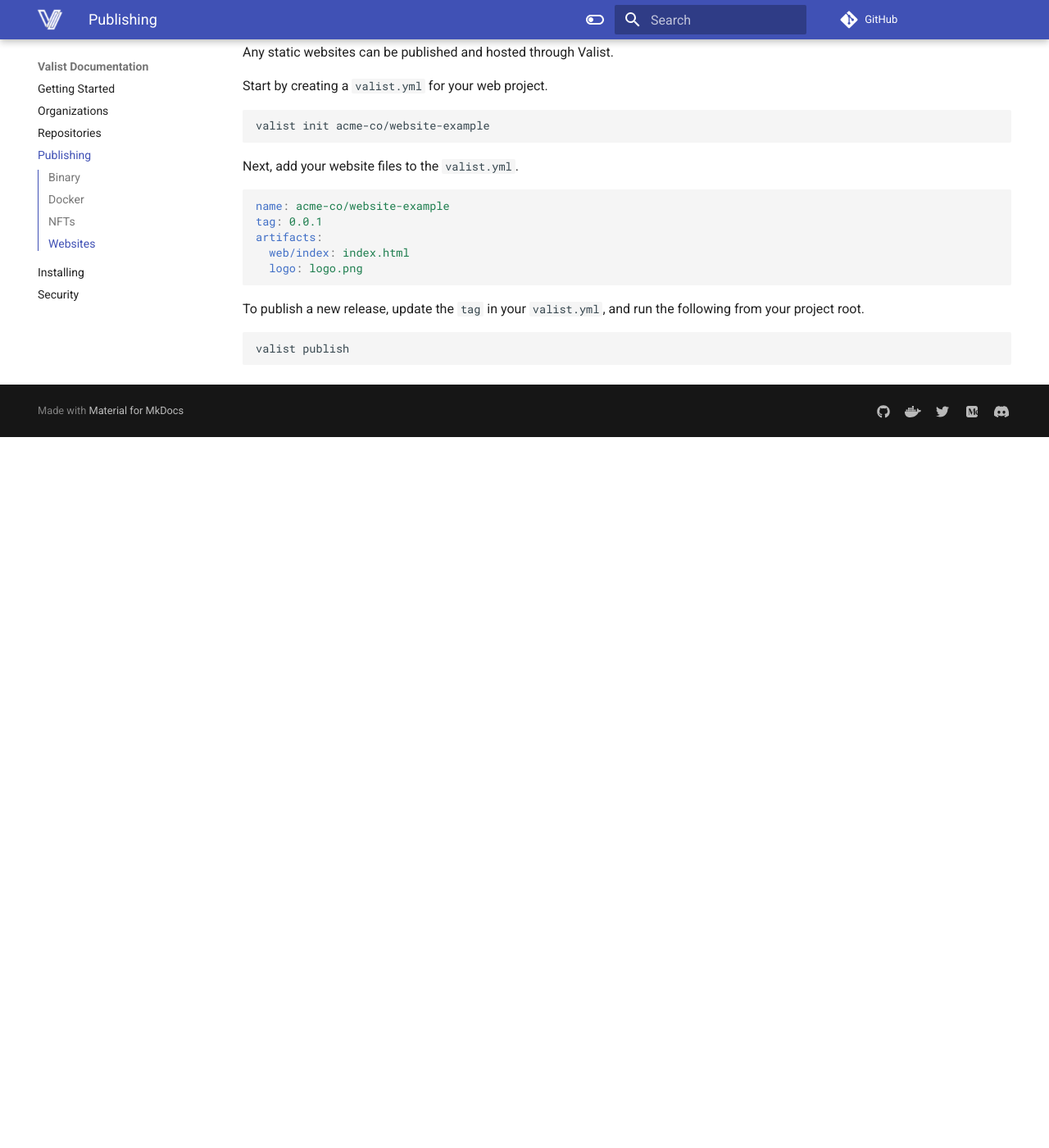
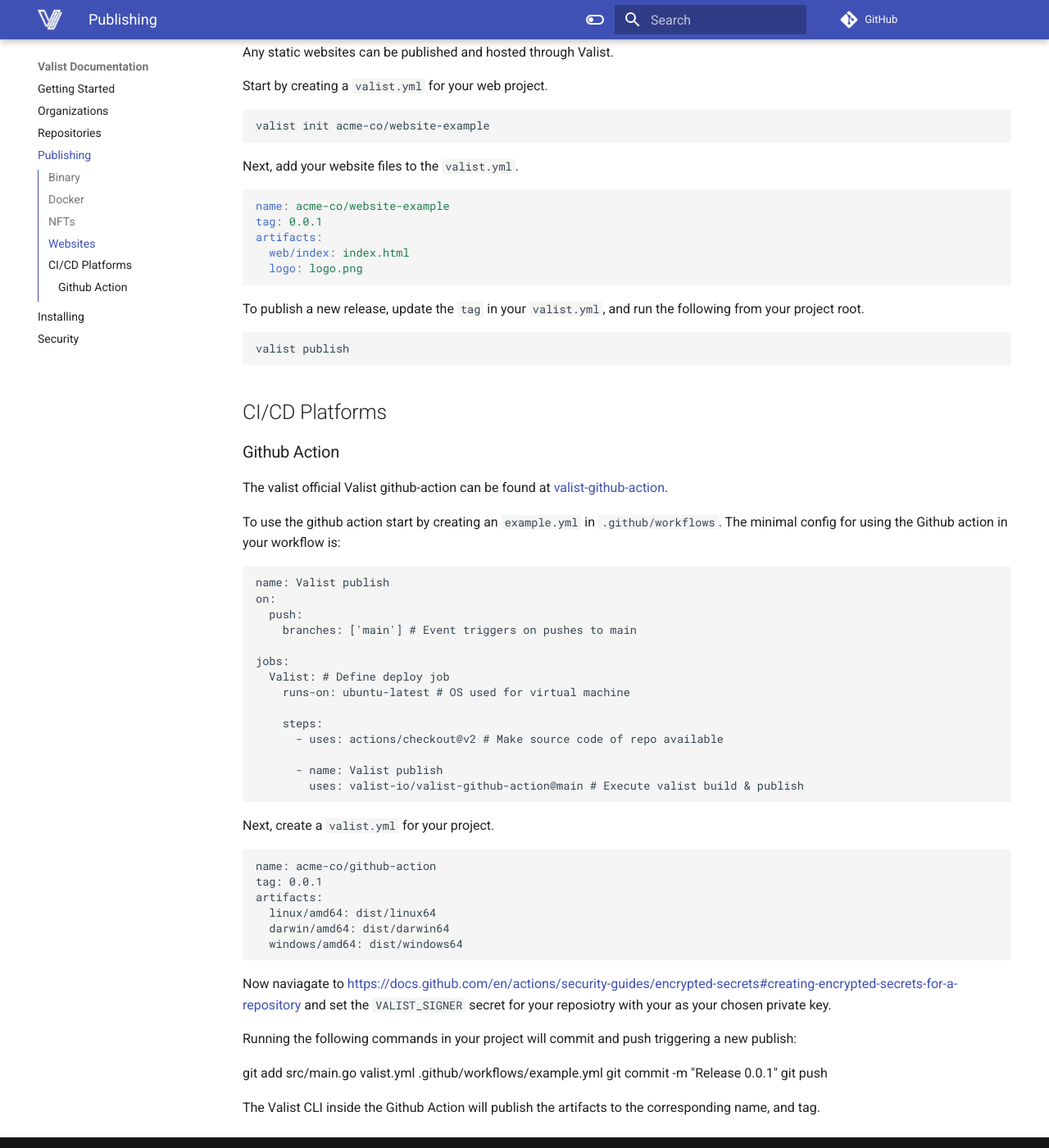
Before and after one commit to valist-io/valist-docs, an MkDocs documentation site: the page built from docs/src/publishing.md, in a window 1280 px wide and 1400 px high, scrolled down 2076 px. Shown: the whole window at 82% size. Built offline with MkDocs 1.6.1 and Material for MkDocs 9.7.7, drawn with Linux system fonts in a browser that asks for light colours; comment, search, counter and statistics services are not loaded; before the commit the page ends 2609 px from its top, so only the background shows below that.

Commit message:
Add CI/CD to publishing section

````diff
--- a/docs/src/publishing.md
+++ b/docs/src/publishing.md
@@ -126,3 +126,49 @@
 ```bash
 valist publish
 ```
+
+## CI/CD Platforms
+
+### Github Action
+
+The valist official Valist github-action can be found at [valist-github-action](https://github.com/valist-io/valist-github-action).
+
+To use the github action start by creating an `example.yml` in `.github/workflows`. The minimal config for using the Github action in your workflow is:
+
+```
+name: Valist publish
+on:
+  push:
+    branches: ['main'] # Event triggers on pushes to main
+
+jobs:
+  Valist: # Define deploy job
+    runs-on: ubuntu-latest # OS used for virtual machine
+
+    steps:
+      - uses: actions/checkout@v2 # Make source code of repo available
+
+      - name: Valist publish
+        uses: valist-io/valist-github-action@main # Execute valist build & publish
+```
+
+Next, create a `valist.yml` for your project.
+
+```
+name: acme-co/github-action
+tag: 0.0.1
+artifacts:
+  linux/amd64: dist/linux64
+  darwin/amd64: dist/darwin64
+  windows/amd64: dist/windows64
+```
+
+Now naviagate to [https://docs.github.com/en/actions/security-guides/encrypted-secrets#creating-encrypted-secrets-for-a-repository](https://docs.github.com/en/actions/security-guides/encrypted-secrets#creating-encrypted-secrets-for-a-repository) and set the `VALIST_SIGNER` secret for your reposiotry with your as your chosen private key.
+
+Running the following commands in your project will commit and push triggering a new publish:
+
+  git add src/main.go valist.yml .github/workflows/example.yml
+  git commit -m "Release 0.0.1"
+  git push
+
+The Valist CLI inside the Github Action will publish the artifacts to the corresponding name, and tag.
````
